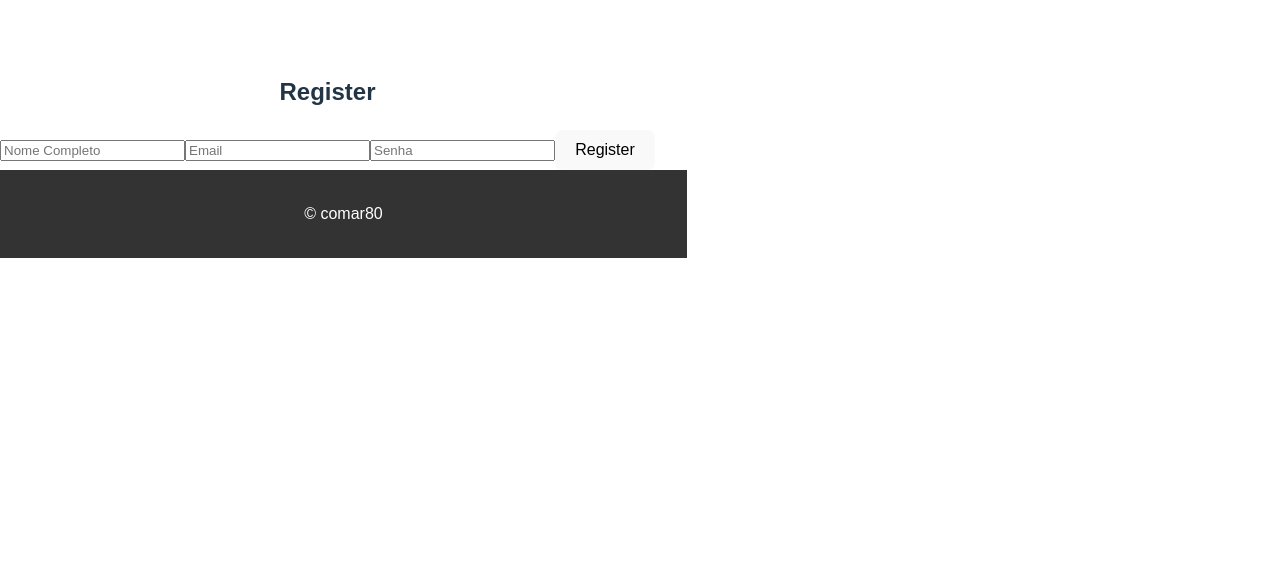
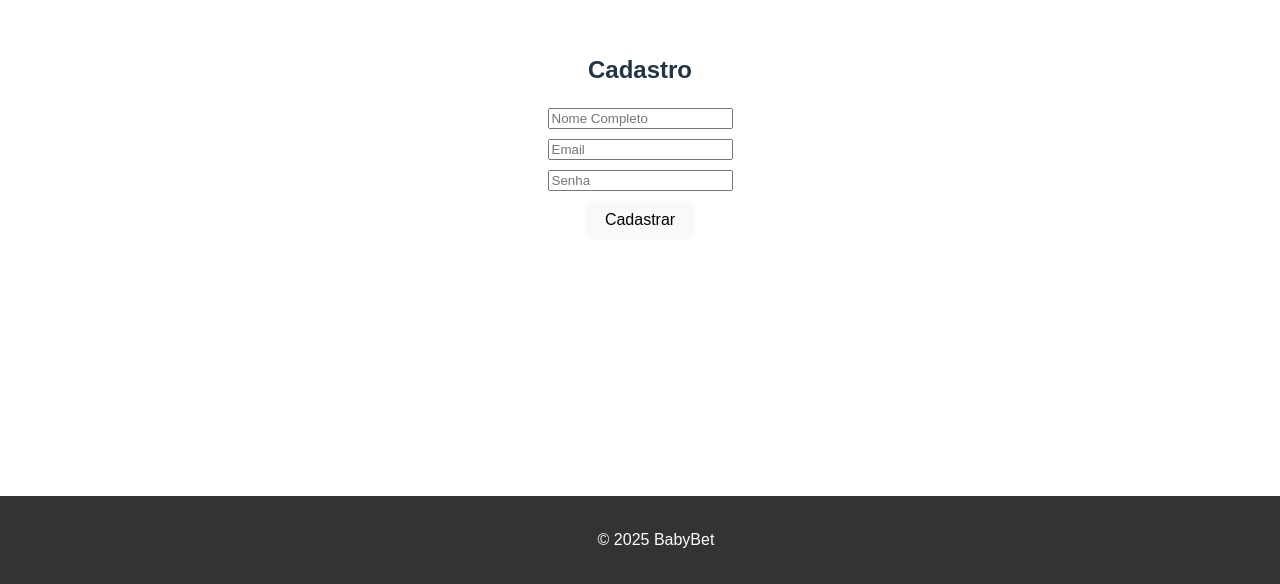
Before and after one commit to comar80/chicobet, a React (Vite) app: page /register in a window 1280 px wide. Shown: the part 244-828 px from the top of the page. Before the commit the page ends 800 px from the top, so only its background shows below. Built offline with nearby package versions, Linux system fonts and the light colour scheme.

Commit message:
minor improvements in navigation

```diff
--- a/src/App.css
+++ b/src/App.css
@@ -37,6 +37,7 @@ nav ul li {
 nav ul li a {
   color: white;
   text-decoration: none;
+  cursor: pointer;
 }
 
 main {
@@ -237,3 +238,37 @@ main p {
 .prize-image:hover {
   transform: scale(1.05);
 }
+
+.login-page {
+  display: flex;
+  justify-content: center;
+  align-items: center;
+  flex-direction: column;
+  width: 100vw;
+  height: 90vh;
+}
+
+.login-form {
+  display: flex;
+  justify-content: center;
+  align-items: center;
+  flex-direction: column;
+  gap: 10px;
+}
+
+.register-page {
+  display: flex;
+  justify-content: center;
+  align-items: center;
+  flex-direction: column;
+  width: 100vw;
+  height: 90vh;
+}
+
+.register-form {
+  display: flex;
+  justify-content: center;
+  align-items: center;
+  flex-direction: column;
+  gap: 10px;
+}
--- a/src/App.jsx
+++ b/src/App.jsx
@@ -31,7 +31,7 @@ function App() {
         <Route path="/register" element={<Register />} />
         <Route path="/login" element={<Login />} />
         <Route path="/" element={ <Home /> } />
-        <Route path="/bets" element={<PrivateRoute> <Bets /> </PrivateRoute>} />
+        <Route path="/bets" element={<PrivateRoute>  <Bets /> </PrivateRoute> }/>
         <Route path="/success" element={<PrivateRoute> <SubmittedForm /> </PrivateRoute>} />
       </Routes>
       <Footer />
--- a/src/components/Footer.jsx
+++ b/src/components/Footer.jsx
@@ -1,11 +1,13 @@
 import React from "react";
 
 function Footer() {
+    const currentYear = new Date().getFullYear();
+
     return (
         <footer>
             <nav>
                 <ul>
-                    <li><a href="https://github.com/comar80">© comar80</a></li>
+                    <li><a href="https://github.com/comar80">© {currentYear} BabyBet</a></li>
                 </ul>
             </nav>
         </footer>
--- a/src/components/Header.jsx
+++ b/src/components/Header.jsx
@@ -1,19 +1,37 @@
 import React from "react";
 import { useAuth } from "../context/AuthContext";
-import { Link } from "react-router-dom";
+import { Link, useNavigate } from "react-router-dom";
 
 function Header() {
 
     const { user, logout } = useAuth();
+    const navigate = useNavigate();
+
+    const handleBetsClick = () => {
+        const betData = localStorage.getItem("bet");
+
+        if (betData) {
+            navigate("/success");
+        } else {
+            navigate("/bets");
+        }
+    };
+
+    const handleLogout = () => {
+        navigate("/");
+        setTimeout(() => {
+            logout();
+        }, 10);
+    };
 
     return (
         <header>
             <nav>
                 <ul>
                     <li><Link to="/">Home</Link></li>
-                    <li><Link to="/bets">Apostas</Link></li>
+                    <li><a onClick={handleBetsClick}>Apostas</a></li>
                     {user ? (
-                        <li><Link onClick={logout}>Logout</Link></li>
+                        <li><a onClick={handleLogout}>Logout</a></li>
                     ) : (
                         <li><Link to="/login">Login</Link></li>
                     )}
--- a/src/context/AuthContext.jsx
+++ b/src/context/AuthContext.jsx
@@ -19,7 +19,7 @@ export const AuthProvider = ({ children }) => {
 
     const logout = () => {
         setUser(null);
-        localStorage.removeItem("user");
+        // localStorage.removeItem("user");
     };
 
     return (
--- a/src/pages/Bets.jsx
+++ b/src/pages/Bets.jsx
@@ -1,10 +1,9 @@
 import React, { useState } from "react";
-import { useNavigate, useLocation } from "react-router-dom";
+import { useNavigate } from "react-router-dom";
 
 function Bets() {
-    const location = useLocation();
 
-    const { peso = "", tamanho = "", data = "", sexo = "" } = location.state || {};
+    const { peso = "", tamanho = "", data = "", sexo = "" } = JSON.parse(localStorage.getItem("bet")) || {};
 
     const [pesoInput, setPeso] = useState(peso);
     const [tamanhoInput, setTamanho] = useState(tamanho);
@@ -15,14 +14,12 @@ function Bets() {
     const handleSubmit = (e) => {
         e.preventDefault();
 
-        // Handle the form submission, navigate to success page
+        const betData = { peso: pesoInput, tamanho: tamanhoInput, data: dataInput, sexo: sexoInput };
+        localStorage.setItem("bet", JSON.stringify(betData));
+
         navigate("/success", {
             state: {
-                message: "Form submitted successfully!",
-                peso: pesoInput,
-                tamanho: tamanhoInput,
-                data: dataInput,
-                sexo: sexoInput
+                message: "Aposta concluída!",
             },
         });
     };
--- a/src/pages/Login.jsx
+++ b/src/pages/Login.jsx
@@ -25,13 +25,13 @@ function Login() {
     };
 
     return (
-        <main>
+        <main className="login-page">
             <h2>Login</h2>
-            <form onSubmit={handleLogin}>
+            <form onSubmit={handleLogin} className="login-form">
                 <input type="email" placeholder="Email" value={email} onChange={(e) => setEmail(e.target.value)} required />
                 <input type="password" placeholder="Senha" value={password} onChange={(e) => setPassword(e.target.value)} required />
                 <button type="submit">Login</button>
-                <a href="/register">Registre aqui</a>
+                <a href="/register">Cadastre-se aqui</a>
             </form>
         </main>
     );
--- a/src/pages/Register.jsx
+++ b/src/pages/Register.jsx
@@ -20,13 +20,13 @@ function Register() {
     };
 
     return (
-        <main>
-            <h2>Register</h2>
-            <form onSubmit={handleRegister}>
+        <main className="register-page">
+            <h2>Cadastro</h2>
+            <form onSubmit={handleRegister} className="register-form">
                 <input type="text" placeholder="Nome Completo" value={name} onChange={(e) => setName(e.target.value)} required />
                 <input type="email" placeholder="Email" value={email} onChange={(e) => setEmail(e.target.value)} required />
                 <input type="password" placeholder="Senha" value={password} onChange={(e) => setPassword(e.target.value)} required />
-                <button type="submit">Register</button>
+                <button type="submit">Cadastrar</button>
             </form>
         </main>
     );
--- a/src/pages/SubmittedForm.jsx
+++ b/src/pages/SubmittedForm.jsx
@@ -6,6 +6,7 @@ function SubmittedForm() {
     const navigate = useNavigate();
 
     const { message, peso, tamanho, data, sexo } = location.state || {};
+    const betData = JSON.parse(localStorage.getItem("bet"));
     const [showMessage, setShowMessage] = useState(true);
 
     useEffect(() => {
@@ -17,9 +18,7 @@ function SubmittedForm() {
     }, []);
 
     const handleEditClick = () => {
-        navigate("/bets", {
-            state: { peso, tamanho, data, sexo }
-        });
+        navigate("/bets");
     };
 
     return (
@@ -30,10 +29,10 @@ function SubmittedForm() {
                 </div>
             )}
             <h2>Suas Apostas</h2>
-            {peso && <p><strong>Peso:</strong> {peso} kg</p>}
-            {tamanho && <p><strong>Tamanho:</strong> {tamanho} cm</p>}
-            {data && <p><strong>Data:</strong> {data}</p>}
-            {sexo && <p><strong>Sexo:</strong> {sexo}</p>}
+            {betData.peso && <p><strong>Peso:</strong> {betData.peso} kg</p>}
+            {betData.tamanho && <p><strong>Tamanho:</strong> {betData.tamanho} cm</p>}
+            {betData.data && <p><strong>Data:</strong> {betData.data}</p>}
+            {betData.sexo && <p><strong>Sexo:</strong> {betData.sexo}</p>}
 
             <button onClick={handleEditClick}>Edit</button>
         </main>
```
